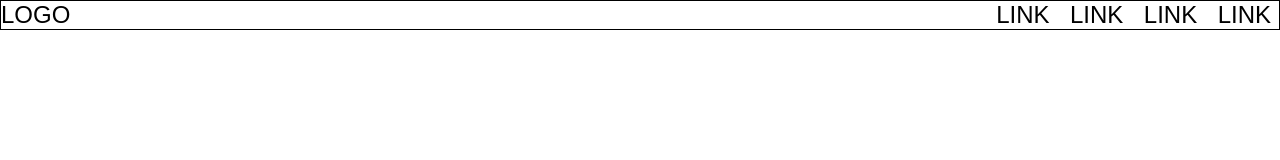
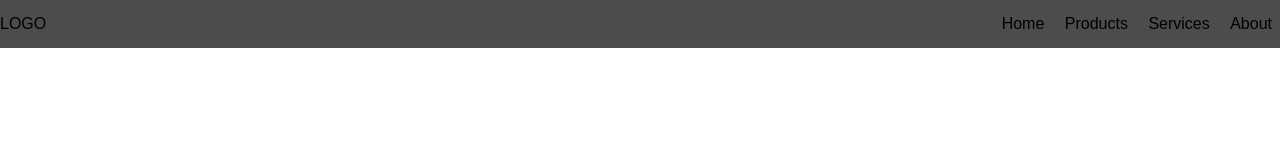
Before and after one commit to skyespirates/static-page, a plain HTML site: page navbar/index.html in a window 1280 px wide. Drawn offline with Linux system fonts and the light colour scheme.

Commit message:
fix navbar

```diff
--- a/navbar/index.html
+++ b/navbar/index.html
@@ -15,15 +15,15 @@
   </head>
   <body>
     <nav class="navbar">
-      <a href="#" class="navbar__logo">logo</a>
+      <a href="#" class="navbar__logo">LOGO</a>
       <div class="navbar__bar">
         <i class="fas fa-bars"></i>
       </div>
       <div class="navbar__menu">
-        <a href="#" class="navbar__menu--link">link</a>
-        <a href="#" class="navbar__menu--link">link</a>
-        <a href="#" class="navbar__menu--link">link</a>
-        <a href="#" class="navbar__menu--link">link</a>
+        <a href="#" class="navbar__menu--link">Home</a>
+        <a href="#" class="navbar__menu--link">Products</a>
+        <a href="#" class="navbar__menu--link">Services</a>
+        <a href="#" class="navbar__menu--link">About</a>
       </div>
     </nav>
     <script src="./scripts.js"></script>
--- a/navbar/styles/styles.scss
+++ b/navbar/styles/styles.scss
@@ -10,15 +10,23 @@ $mobile: 576px;
     @content;
   }
 }
+
+// styling
+body {
+  position: relative;
+  height: 100vh;
+}
+
 .navbar {
   display: flex;
   justify-content: space-between;
-  border: 1px solid black;
+  align-items: center;
+  background-color: rgba(black, 0.7);
+  height: 3rem;
+
   a {
-    text-transform: uppercase;
     text-decoration: none;
     color: black;
-    font-size: 1.5rem;
   }
   &__bar {
     font-size: 2rem;
@@ -37,11 +45,11 @@ $mobile: 576px;
     }
     @include mq($mobile) {
       display: none;
+      position: absolute;
       flex-direction: column;
       position: absolute;
       width: 100%;
       text-align: center;
-      margin-top: 2rem;
       background-color: rgba(black, 0.7);
       transition: 0.5s ease display;
     }
@@ -49,4 +57,5 @@ $mobile: 576px;
 }
 .active {
   display: flex;
+  top: 3rem;
 }
```
Also changed, not shown: navbar/styles/styles.css, 1 other file.
